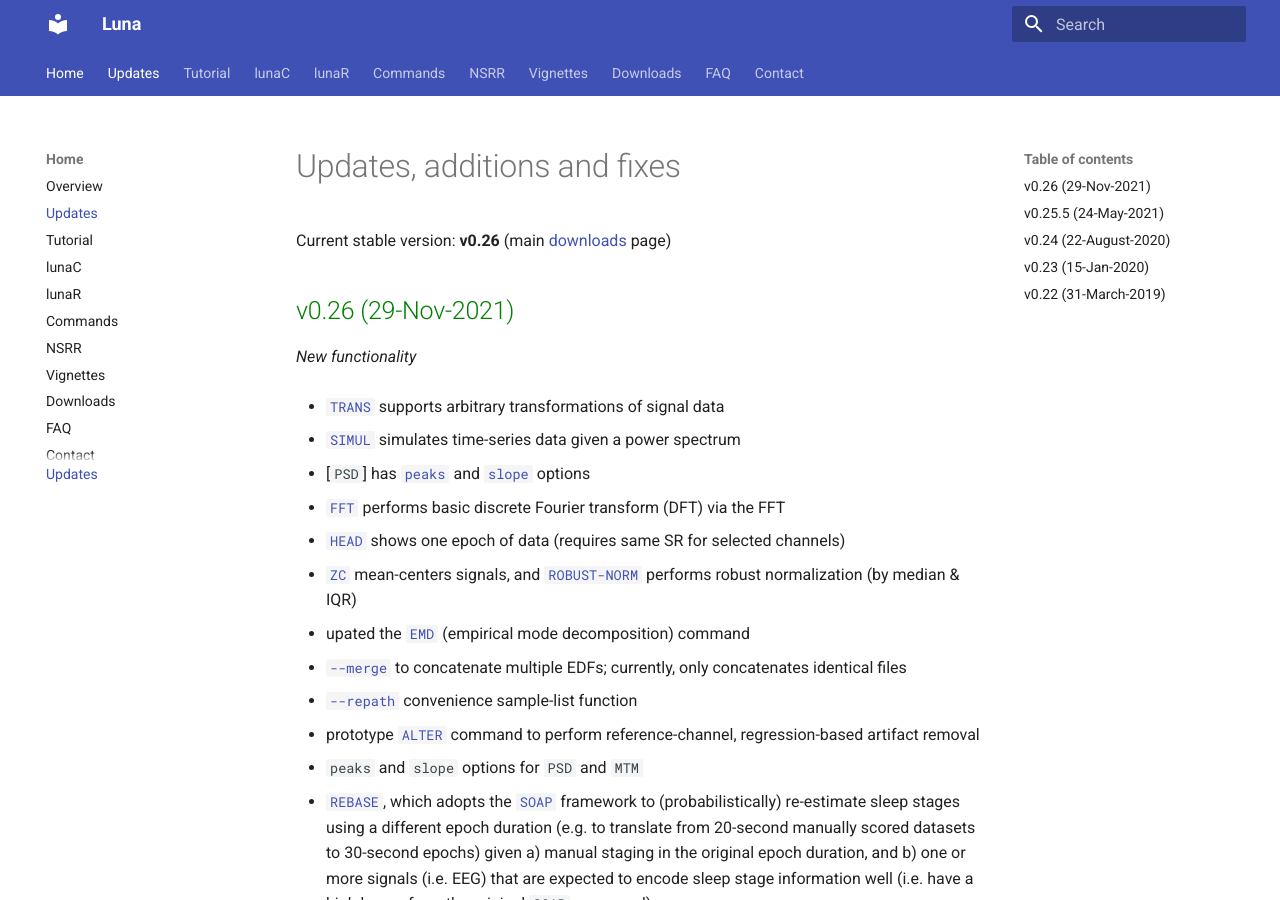
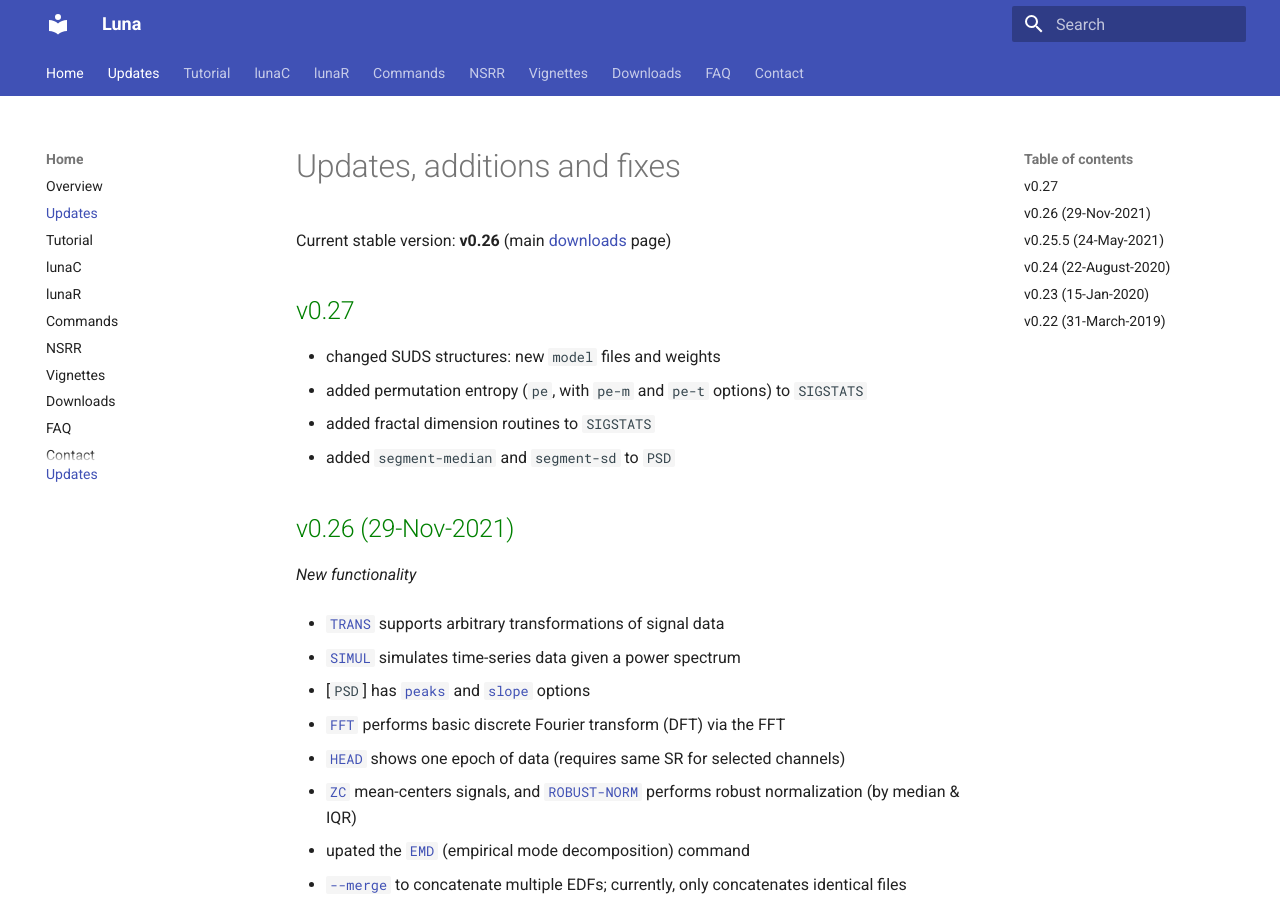
Before and after one commit to remnrem/luna-doc, an MkDocs documentation site: the page built from docs/updates.md, in a window 1280 px wide and 900 px high. Built offline with MkDocs 1.6.1 and Material for MkDocs 9.7.7, drawn with Linux system fonts in a browser that asks for light colours.

```diff
--- a/docs/updates.md
+++ b/docs/updates.md
@@ -15,6 +15,12 @@ IN FLIGHT
   - ??PLANNED: amend annots when force-edf (from EDF+D to +C/EDF)
 
 -->
+
+## v0.27
+ - changed SUDS structures: new `model` files and weights
+ - added permutation entropy (`pe`, with `pe-m` and `pe-t` options) to `SIGSTATS`
+ - added fractal dimension routines to `SIGSTATS`
+ - added `segment-median` and `segment-sd` to `PSD`
 
 ## v0.26 (29-Nov-2021)
 
--- a/mkdocs.yml
+++ b/mkdocs.yml
@@ -30,6 +30,8 @@ theme:
 markdown_extensions:
   - admonition
   - pymdownx.superfences
+  - attr_list
+  - md_in_html
 
 #extra_javascript:
 #  - 'javascripts/extra.js'
```
Also changed, not shown: docs/ext/R/viz.md (+1 -1 lines), docs/vignettes/microstates.md (+1 -1 lines).
